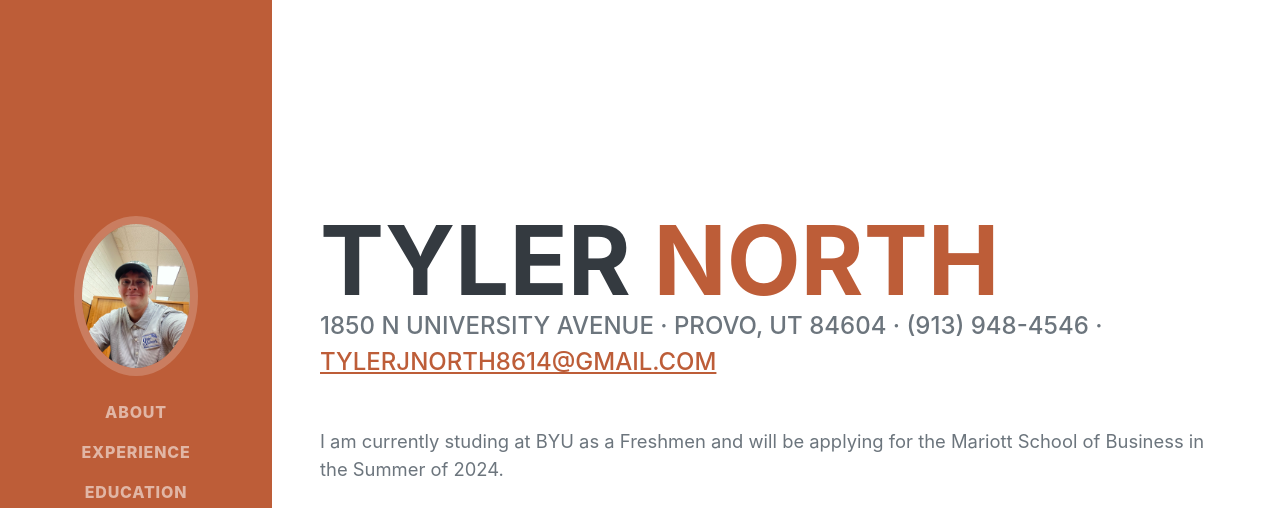
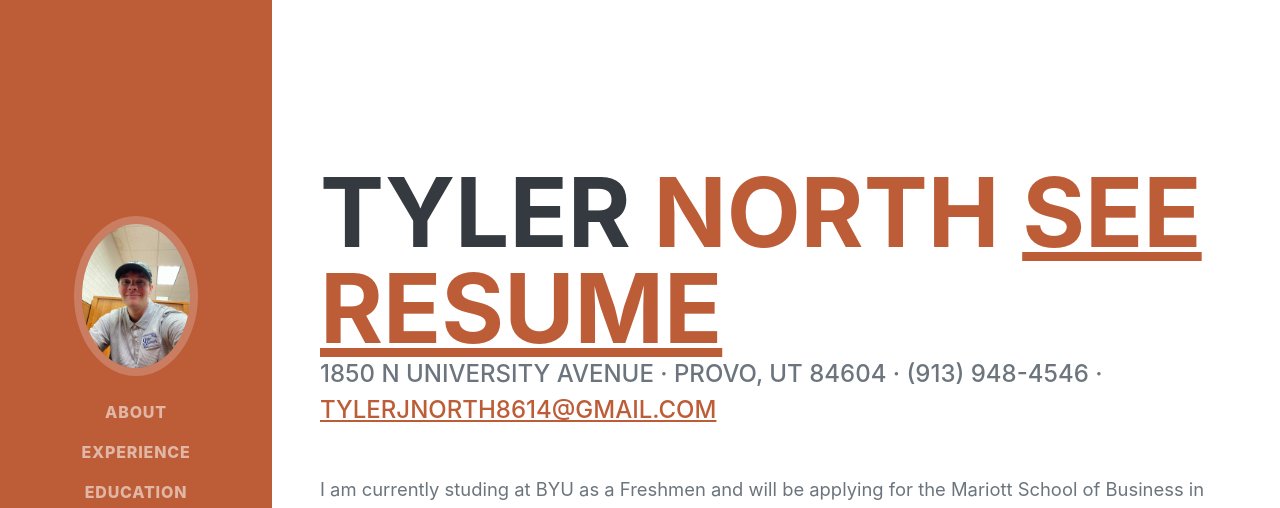
Before and after one commit to tylerjnorth8614/IS201Final, a plain HTML site: page index.html in a window 1280 px wide. Shown: the top 508 px of the page. Drawn offline with nearby package versions, Linux system fonts and the light colour scheme; files whose address does not match are found by name; a web font is replaced by a local one.

Commit message:
Add files via upload

```diff
--- a/index.html
+++ b/index.html
@@ -41,6 +41,7 @@
                     <h1 class="mb-0">
                         Tyler
                         <span class="text-primary">North</span>
+                        <a href="../inclass/html/scratch.html">See Resume</a>
                     </h1>
                     <div class="subheading mb-5">
                         1850 N University Avenue · Provo, Ut 84604 · (913) 948-4546 ·
```
